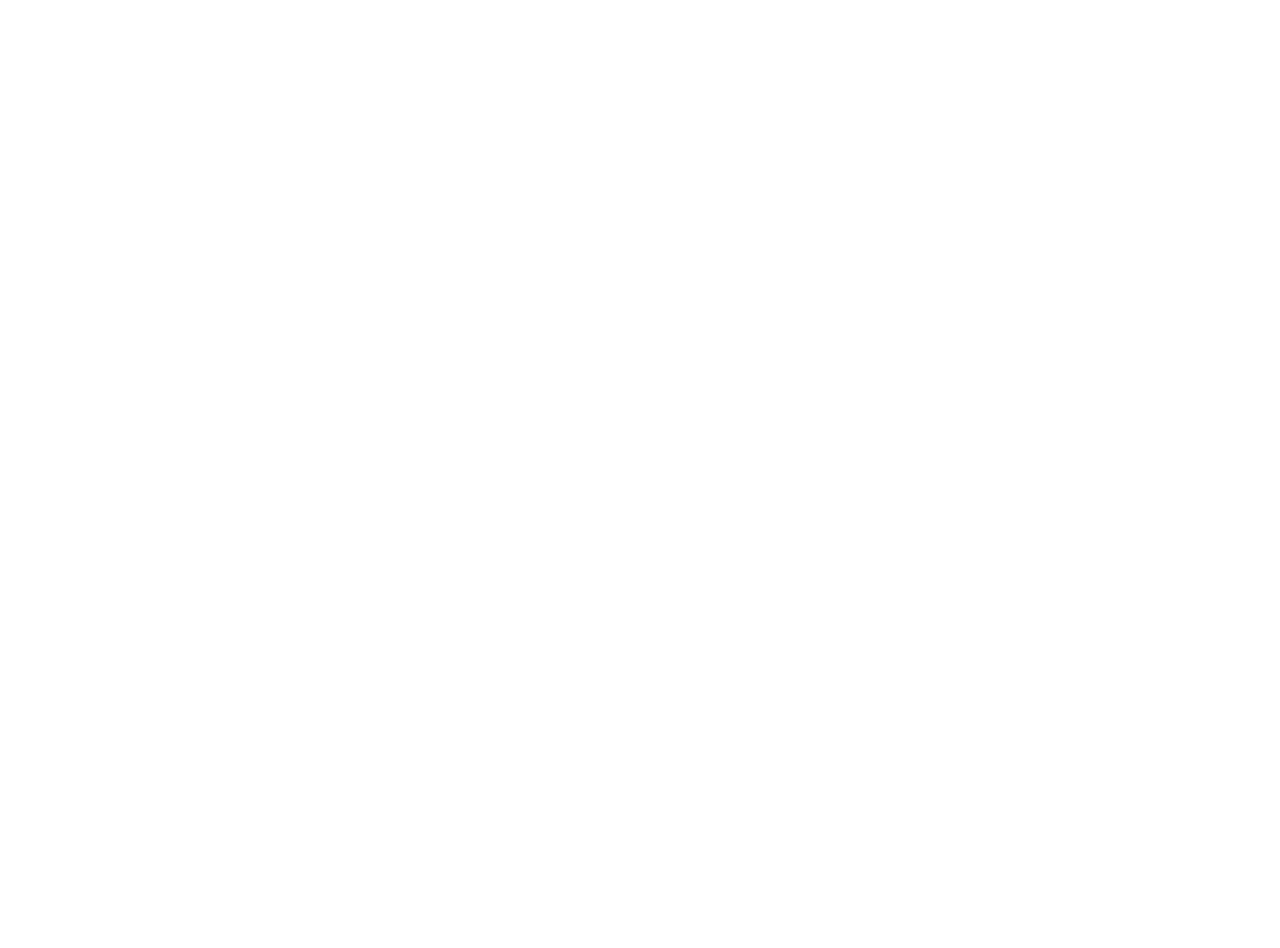
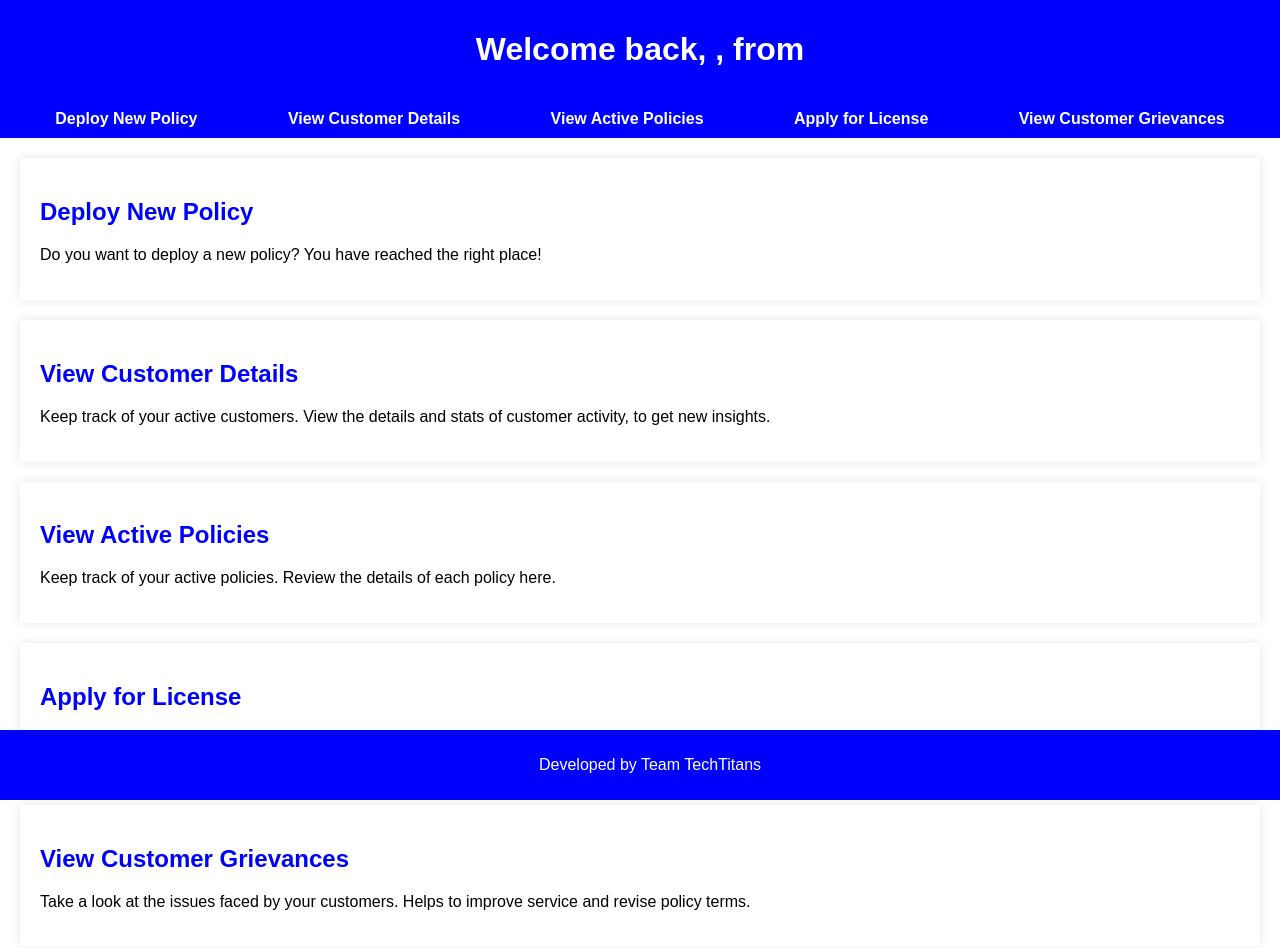
Before and after one commit to Shrey108Sinha/TechTitansPrototype, a React (Create React App) app in the folder techtitansprototype/: page /Home in a window 1280 px wide. Shown: the top 948 px of the page. Before the commit the page ends 800 px from the top, so only its background shows below. Built offline with nearby package versions, Linux system fonts and the light colour scheme.

Commit message:
Added Home page for commercial accounts

```diff
--- a/techtitansprototype/src/components/App.js
+++ b/techtitansprototype/src/components/App.js
@@ -3,6 +3,7 @@ import {BrowserRouter as Router, Route, Routes} from 'react-router-dom'
 import SignIn from "./SignIn";
 import SignUp from "./SignUp";
 import HomeUser from "./HomeUser";
+import HomeCommerce from "./HomeCommerce";
 import CancelPolicy from "./CancelPolicy";
 import GrievanceRedressal from "./GrievanceRedressal";
 
@@ -20,7 +21,7 @@ const App = () =>{
       <Routes>
         <Route path = "/SignIn" element = {<SignIn setUsername = {setUsername} setPassword = {setPassword} setphoneNo = {setphoneNo} setEmailId = {setEmailId} setCompanyName = {setCompanyName} setPanNum = {setPanNum}/>} />
         <Route path = "/SignUp" element = {<SignUp/>} />
-        <Route path = "/Home" element = {((username !== "") && (companyName === ""))? <HomeUser username = {username}/> : null}/>
+        <Route path = "/Home" element = {((username !== "") && (companyName === ""))? <HomeUser username = {username}/> : <HomeCommerce username = {username} companyName = {companyName}/>}/>
         <Route path = "/Home/CancelPolicy" element = {((username !== "") && (companyName === ""))? <CancelPolicy panNum = {panNum}/> : null}/>
         <Route path = "/Home/GrievanceRedressal" element = {((username !== "") && (companyName === ""))? <GrievanceRedressal panNum = {panNum}/> : null}/>
       </Routes>
--- /dev/null
+++ b/techtitansprototype/src/components/HomeCommerce.js
@@ -0,0 +1,56 @@
+import React, { useState } from 'react';
+import { Link } from 'react-router-dom';
+import "../styles/HomeUser.css";
+
+const HomeCommerce = ({username,companyName}) =>{
+    //const navigate = useNavigate();
+    return(
+        <div>
+            <header>
+        <h1>Welcome back, {username}, from {companyName}</h1>
+    </header>
+
+    <nav>
+        <Link to="/Home/DeployNewPolicy" >Deploy New Policy</Link>
+        <Link to="/Home/ViewCustomerDetails">View Customer Details</Link>
+        <Link to="/Home/ViewActivePolicies">View Active Policies</Link>
+        <Link to="/Home/ApplyLicense">Apply for License</Link>
+        <Link to="/Home/CustomerGrievances">View Customer Grievances</Link>
+    </nav>
+
+    <div class="container">
+        <div id="new-policies" class="section">
+            <h2>Deploy New Policy</h2>
+            <p>Do you want to deploy a new policy? You have reached the right place!</p>
+        </div>
+
+        <div id="customer-details" class="section">
+            <h2>View Customer Details</h2>
+            <p>Keep track of your active customers. View the details and stats of customer activity, to get new insights.</p>
+        </div>
+
+        <div id="view-active-policies" class="section">
+            <h2>View Active Policies</h2>
+            <p>Keep track of your active policies. Review the details of each policy here.</p>
+        </div>
+
+        <div id="apply-license" class="section">
+            <h2>Apply for License</h2>
+            <p>Need to get approval for a new policy? You can do so easily here. Please ensure to review our approval terms before proceeding.</p>
+        </div>
+
+        <div id="customer-grievances" class="section">
+            <h2>View Customer Grievances</h2>
+            <p>Take a look at the issues faced by your customers. Helps to improve service and revise policy terms.</p>
+        </div>
+    </div>
+
+    <footer>
+        <p>Developed by Team TechTitans</p>
+    </footer>
+
+        </div>
+    );
+}
+
+export default HomeCommerce;
```
